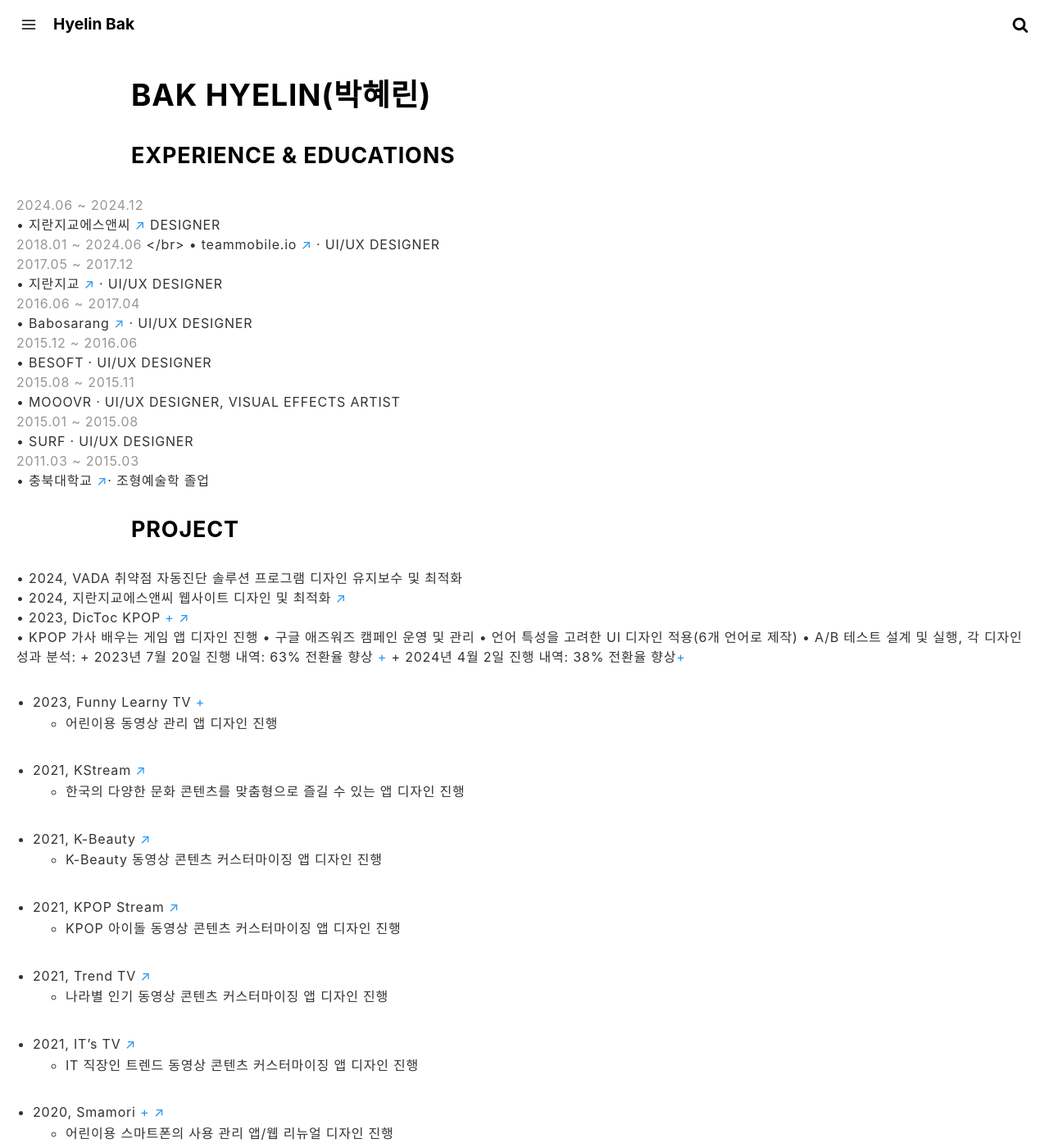
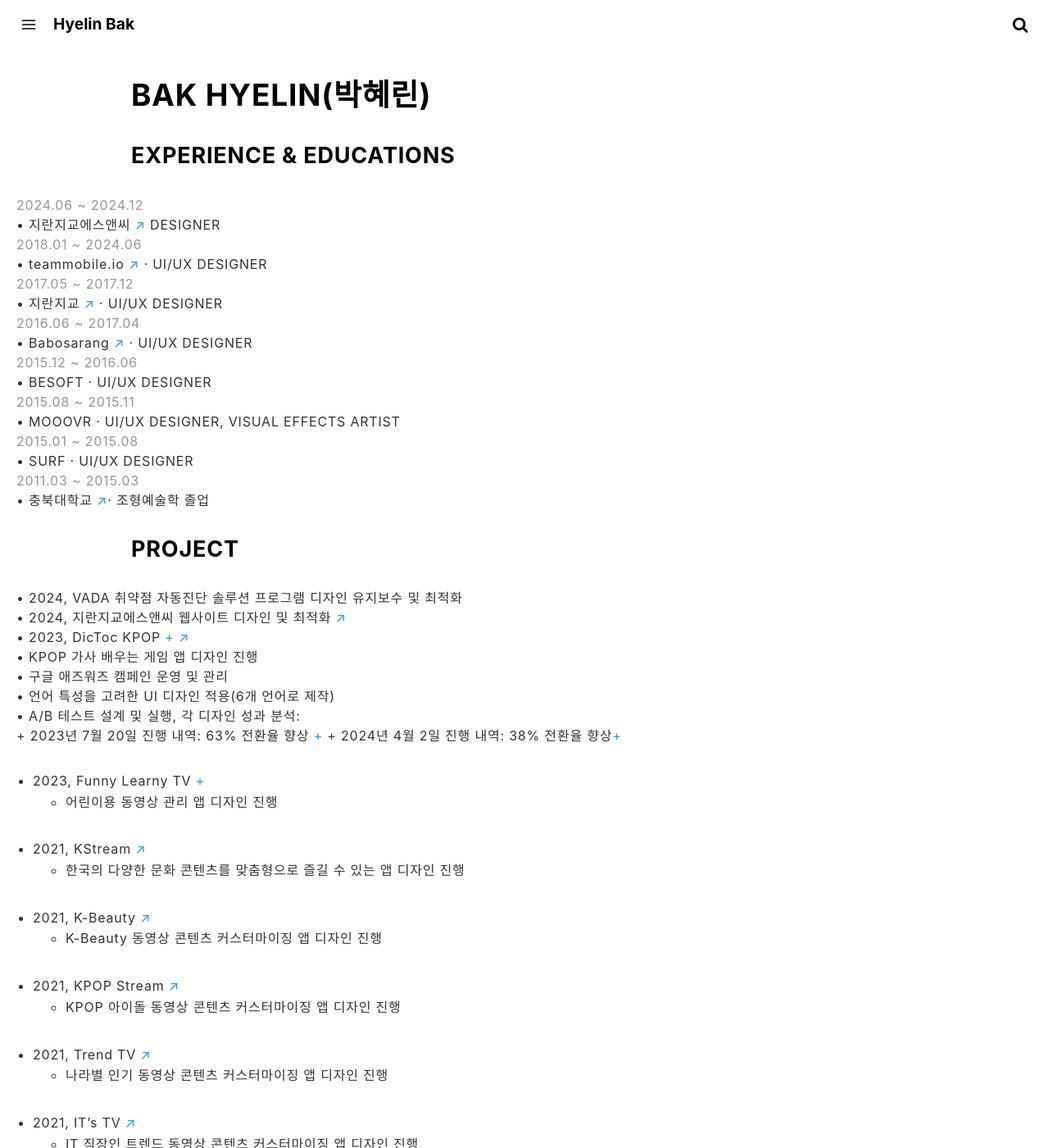
Before and after one commit to crazyjamy/crazyjamy.github.io, a Jekyll site: the page built from about.md, in a window 1280 px wide and 1400 px high. Shown: the whole window at 82% size. Built offline with Jekyll 4.4.1, drawn with Linux system fonts in a browser that asks for light colours.

Commit message:
Update about.md

```diff
--- a/about.md
+++ b/about.md
@@ -11,7 +11,7 @@
 ### EXPERIENCE & EDUCATIONS
 <span style="color: #969696;"> 2024.06 ~ 2024.12 </span>
 • 지란지교에스앤씨 <a href="https://www.jiransnc.com" target="_blank">↗</a> DESIGNER
-<span style="color: #969696;"> 2018.01 ~ 2024.06 </span></br>
+<span style="color: #969696;"> 2018.01 ~ 2024.06 </span>
 • teammobile.io <a href="https://www.teammobile.io/" target="_blank">↗</a> · UI/UX DESIGNER
 <span style="color: #969696;"> 2017.05 ~ 2017.12 </span>
 • 지란지교 <a href="https://www.jiran.com/" target="_blank">↗</a> · UI/UX DESIGNER
```
